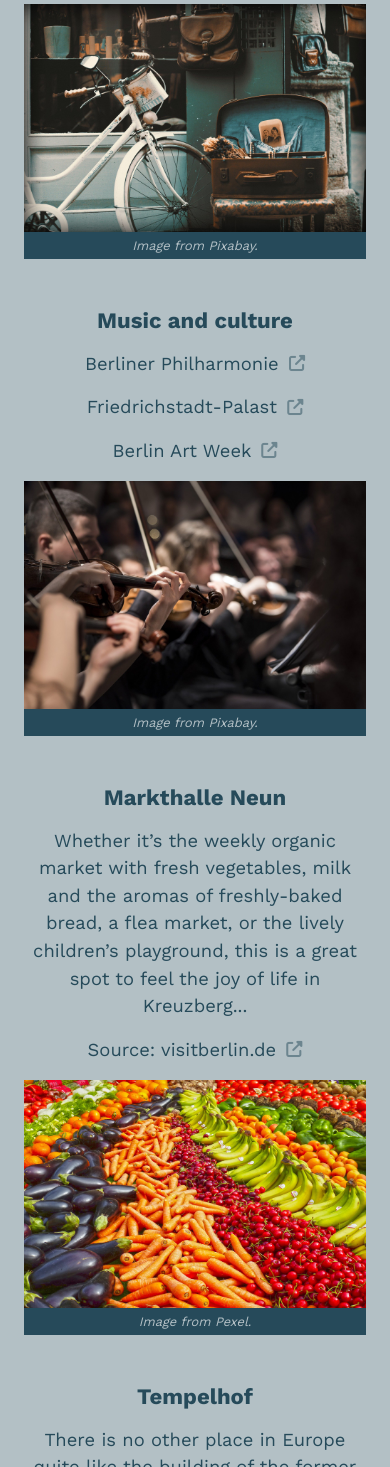
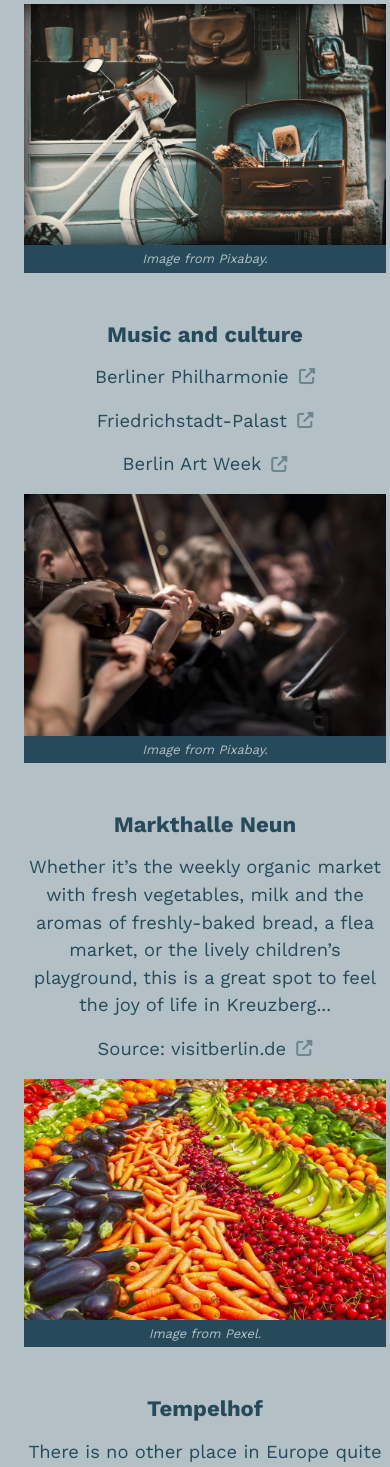
Before and after one commit to mira-oamk-h2c/course_work_bootstrap, a plain HTML site: page tourists_me.html in a window 390 px wide. Shown: the part 533-2000 px from the top of the page. Drawn offline with nearby package versions, Linux system fonts and the light colour scheme.

Commit message:
fixes on responsivity

```diff
--- a/tourists_me.html
+++ b/tourists_me.html
@@ -67,7 +67,7 @@
 
         <h2 class="col-12 p-4 pt-5 m-0 text-center text-md-start">Tourists</h2>
 
-        <div class="p-4 m-0 col-sm-6 col-md-6 col-lg-3">
+        <div class="p-4 pe-1 m-0 col-sm-6 col-md-6 col-lg-3">
           <h3 class="mb-3 text-center text-md-start">Vintage shops</h3>
           <ul class="list-unstyled">
             <li class="mb-3 text-center text-md-start"><a href="http://www.paulsboutiqueberlin.de/" target="_blank">Pauls
@@ -84,7 +84,7 @@
           </figure>
         </div>
 
-        <div class="p-4 m-0 col-sm-6 col-md-6 col-lg-3">
+        <div class="p-4 pe-1 m-0 col-sm-6 col-md-6 col-lg-3">
           <h3 class="mb-3 text-center text-md-start">Music and culture</h3>
           <ul class="list-unstyled">
             <li class="mb-3 text-center text-md-start"><a href="https://www.berliner-philharmoniker.de/en/" target="_blank">Berliner Philharmonie <i class="fa fa-external-link fa-sm ps-1" aria-hidden="true"></i></a>
@@ -100,7 +100,7 @@
           </figure>
         </div>
 
-        <div class="p-4 m-0 col-sm-6 col-md-6 col-lg-3">
+        <div class="p-4 pe-1 m-0 col-sm-6 col-md-6 col-lg-3">
           <h3 class="mb-3 text-center text-md-start">Markthalle Neun</h3>
           <p class="text-center text-md-start text">Whether it’s the weekly organic market with fresh vegetables, milk and the aromas of freshly-baked bread, a flea market, or the lively children’s playground, this is a great spot to feel the joy of life in Kreuzberg...</p>
           <p class="text-center text-md-start text"><a href="https://www.visitberlin.de/en/markthalle-neun-market-hall-nine" target="_blank">Source: visitberlin.de <i class="fa fa-external-link fa-sm ps-1" aria-hidden="true"></i></a></p>
@@ -110,7 +110,7 @@
           </figure>
         </div>
 
-        <div class="p-4 m-0 col-sm-6 col-md-6 col-lg-3">
+        <div class="p-4 pe-1 m-0 col-sm-6 col-md-6 col-lg-3">
           <h3 class="mb-3 text-center text-md-start">Tempelhof</h3>
           <p class="text-center text-md-start">There is no other place in Europe quite like the building of the former airport in Tempelhof for an eventful and complex past. A visit to the Tempelhof field is like an excursion into the country without leaving the city...</p>
           <p class="text-center text-md-start text"><a href="https://www.thf-berlin.de/en/location-information/tempelhof-field/" target="_blank">Source: thf-berlin.de <i class="fa fa-external-link fa-sm ps-1" aria-hidden="true"></i></a></p>
```
